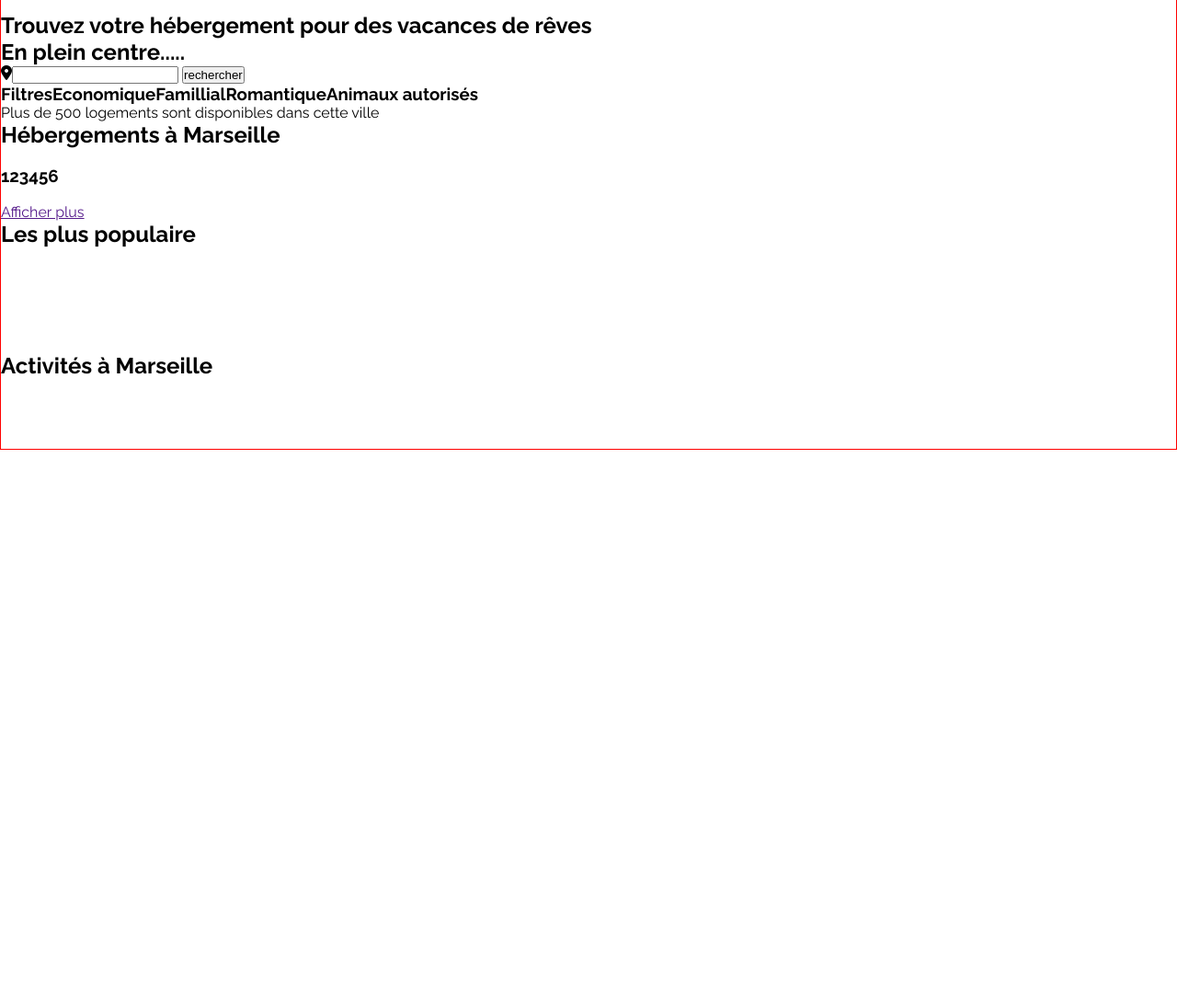
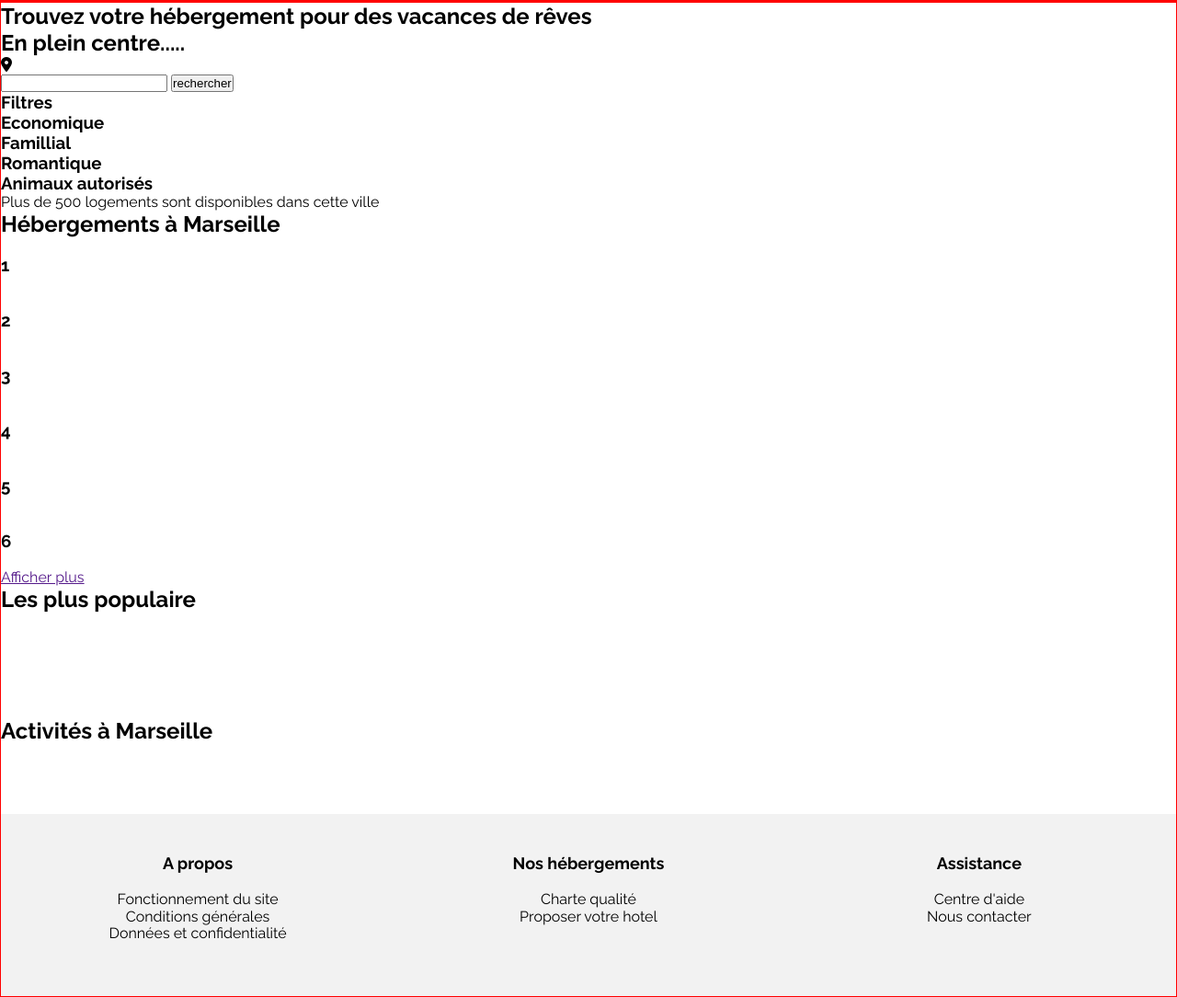
Before and after one commit to psychoniac/OC_projet3, a plain HTML site: page index.html in a window 1280 px wide. Shown: the part 124-1208 px from the top of the page at 92% size. Before the commit the page ends 800 px from the top, so only its background shows below. Drawn offline with Linux system fonts and the light colour scheme.

Commit message:
16/11/2022
mis en forme du footer pour la partie desktop

```diff
--- a/css/style.css
+++ b/css/style.css
@@ -27,12 +27,14 @@ header {
     width: 100%;
     display: flex;
     justify-content: space-between;
+    background-color: red;
+
 
 }
 
 .logo {
     width: 61px;
-    height: 29px;
+    height: 19px;
     margin-left: 55px;
     margin-top: 44px;
     margin-bottom: 63px;
@@ -40,11 +42,15 @@ header {
 }
 
 /* Barre de naviguation */
+nav {
+    width: 361px;
+    height: 19px;
+    margin-right: 77px;
+}
+
 .navbar {
     display: flex;
-    width: 382px;
-    height: 19px;
-    margin-right: 77px;
+    width: 100%;
 }
 
 .item_navbar {
@@ -52,6 +58,8 @@ header {
     list-style-type: none;
     text-align: center;
     padding-top: 48px;
+
+
 }
 
 .link_navbar {
@@ -74,17 +82,36 @@ header {
 }
 
 
-
-
-.search_bar {
+/*footer*/
+footer {
+    width: 100%;
     display: flex;
+    justify-content: space-evenly;
+    background-color: var(--third-color);
+    padding-bottom: 58px;
 }
 
-.filters {
+.item_footer {
+    width: 33%;
     display: flex;
+    flex-direction: column;
+    text-align: center;
+    padding-top: 45px;
+    line-height: 18.78px;
 }
 
-.accommodation {
-    display: flex;
-    flex-wrap: wrap;
+.item_title {
+    font-family: Raleway;
+    font-weight: 700;
+    font-size: 18px;
+    padding-bottom: 20px;
+
 }
+
+.item_link {
+    font-family: Raleway;
+    font-weight: 400;
+    font-size: 16px;
+    color: black;
+    text-decoration: none;
+}
--- a/index.html
+++ b/index.html
@@ -154,24 +154,23 @@
         </section>
     </main>
     <footer>
-        <div>
-            <h2></h2>
-            <a href=""></a>
-            <a href=""></a>
-            <a href=""></a>
+        <div class="item_footer">
+            <h2 class="item_title">A propos</h2>
+            <a href="#" class="item_link">Fonctionnement du site</a>
+            <a href="#" class="item_link">Conditions générales</a>
+            <a href="#" class="item_link">Données et confidentialité</a>
         </div>
-        <div>
-            <h2></h2>
-            <a href=""></a>
-            <a href=""></a>
+        <div class="item_footer">
+            <h2 class="item_title">Nos hébergements</h2>
+            <a href="#" class="item_link">Charte qualité</a>
+            <a href="#" class="item_link">Proposer votre hotel</a>
         </div>
-        <div>
-            <h2></h2>
-            <a href=""></a>
-            <a href=""></a>
+        <div class="item_footer">
+            <h2 class="item_title">Assistance</h2>
+            <a href="#" class="item_link">Centre d'aide</a>
+            <a href="#" class="item_link">Nous contacter</a>
         </div>
     </footer>
-    </div>
 </body>
 
 </html>
```
